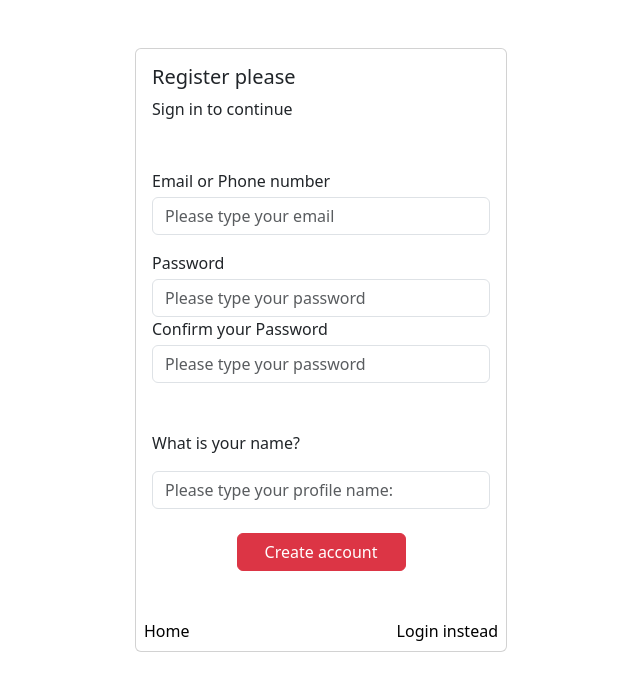
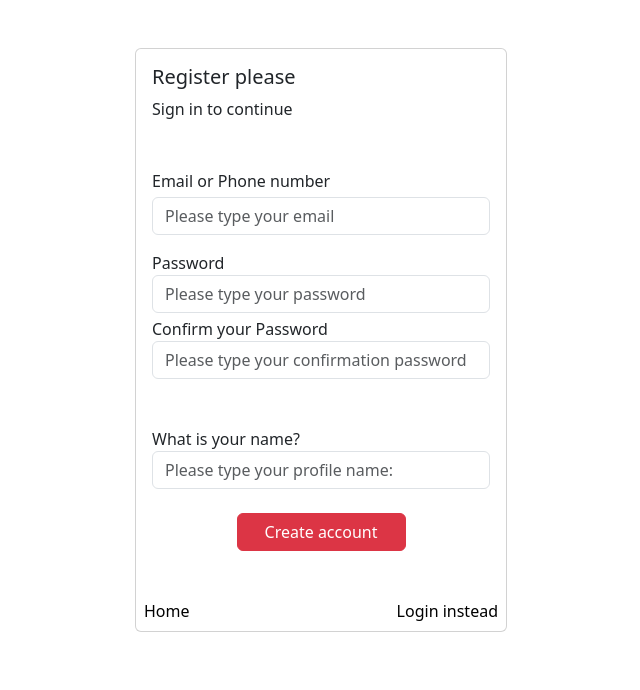
Before and after one commit to jacubiam/kodigo-SPA-Bootcamp, a React (Vite) app: page / in a window 1280 px wide. Shown: the top 690 px of the page, without its empty margins (319-959 px from the left). Built offline with nearby package versions, Linux system fonts and the light colour scheme; the HTML template or start-up script is replaced by a standard one.

Commit message:
:sparkles:feat(register): add register using firebase

```diff
--- /dev/null
+++ b/src/firebase.ts
@@ -0,0 +1,12 @@
+import { initializeApp } from "firebase/app"
+
+const firebaseConfig = {
+  apiKey: "AIzaSyDAhbVgnaKnBI4SyN8Y1dI114BKJ6IbQVw",
+  authDomain: "kodigo-spa-bootcamp.firebaseapp.com",
+  projectId: "kodigo-spa-bootcamp",
+  storageBucket: "kodigo-spa-bootcamp.appspot.com",
+  messagingSenderId: "435195972549",
+  appId: "1:435195972549:web:1ddc1b7862b1f1050c99ac"
+}
+
+export const app = initializeApp(firebaseConfig)
--- a/src/pages/RegisterPage.tsx
+++ b/src/pages/RegisterPage.tsx
@@ -1,6 +1,31 @@
+import { createUserWithEmailAndPassword, getAuth } from "firebase/auth"
+import { useForm } from "react-hook-form"
 import { Link } from "react-router-dom"
+import { app } from "../firebase"
+import { useState } from "react"
+import { emailValidation, maxPassword, minPassword } from "../utils/validators"
 
 export const RegisterPage = () => {
+
+    type Inputs = {
+        email: string
+        password: string
+        confirmPassword: string
+    }
+
+    const { register, handleSubmit, formState: { errors } } = useForm<Inputs>()
+    const auth = getAuth(app)
+    const [error, setError] = useState<string | undefined>()
+
+    const createUser = async (data: Inputs) => {
+        try {
+            await createUserWithEmailAndPassword(auth, data.email, data.password)
+        } catch (error) {
+            setError(error.message.replace('Firebase:', ''))
+        }
+
+        console.log(data)
+    }
 
     return (
         <>
@@ -9,38 +34,56 @@ export const RegisterPage = () => {
                     <div className="card-body align-item-center">
                         <h5 className="card-title">Register please</h5>
                         <p className="card-title mb-5"> Sign in to continue</p>
-                        <form>
-                            <label htmlFor="email">Email or Phone number</label>
+                        <form onSubmit={handleSubmit(createUser)}>
+                            <label>Email or Phone number</label>
+                            <div className="mt-1 mb-3">
                                 <input type="text"
-                                name="email"
-                                className="form-control mt-1 mb-3"
+                                    {...register('email', { required: 'Email is required', pattern: emailValidation })}
+                                    className="form-control"
                                     placeholder="Please type your email"
                                 />
-                            <label htmlFor="password">Password</label>
+                                {
+                                    errors.email && <span className="text-danger">{errors.email.message}</span>
+                                }
+                            </div>
+                            <div className="mt-1">
+                                <label>Password</label>
                                 <input type="password"
-                                name="password"
-                                className="form-control mt-1"
+                                    {...register('password', { required: 'Password is required', minLength: minPassword, maxLength: maxPassword })}
+                                    className="form-control"
                                     placeholder="Please type your password"
                                 />
-
-                            <label htmlFor="password">Confirm your Password</label>
+                                {
+                                    errors.password && <span className="text-danger">{errors.password.message}</span>
+                                }
+                            </div>
+                            <div className="mt-1 mb-5">
+                                <label>Confirm your Password</label>
                                 <input type="password"
-                                name="password"
-                                className="form-control mt-1 mb-5"
-                                placeholder="Please type your password"
+                                    {...register('confirmPassword', { required: 'Confirmation password is required', minLength: minPassword, maxLength: maxPassword })}
+                                    className="form-control"
+                                    placeholder="Please type your confirmation password"
                                 />
-
+                                {
+                                    errors.password && <span className="text-danger">{errors.password.message}</span>
+                                }
+                            </div>
+                            <div className="mt-3">
                                 <label htmlFor="profile-name">What is your name?</label>
                                 <input type="profile-name"
                                     name="text"
-                                className="form-control mt-3"
+                                    className="form-control"
                                     placeholder="Please type your profile name: "
                                 />
+                            </div>
 
                             <div className=" d-flex justify-content-center mt-4">
                                 <button type="submit" className="btn btn-danger w-50">Create account</button>
                             </div>
                         </form>
+                        {
+                            error && <span className="text-danger">{error && `${error} Login instead`}</span>
+                        }
                     </div>
 
                     <div className="d-flex justify-content-between mt-4">
--- /dev/null
+++ b/src/utils/validators.ts
@@ -0,0 +1,26 @@
+interface ValidationRulePwd {
+    value: number
+    message: string
+}
+
+interface ValidationRuleEml {
+    value: RegExp
+    message: string
+}
+
+const emailValidation: ValidationRuleEml = {
+    value: /^[A-Z0-9._%+-]+@[A-Z0-9.-]+\.[A-Z]{2,}$/i,
+    message: 'Invalid email, try again.'
+}
+
+const minPassword: ValidationRulePwd = {
+    value: 8,
+    message: "Password must be at least 8 characters"
+}
+
+const maxPassword: ValidationRulePwd = {
+    value: 24,
+    message: "Password must be less than 24 characters"
+}
+
+export { emailValidation, minPassword, maxPassword }
```
Lines whose indentation alone changed are shown as unchanged.
